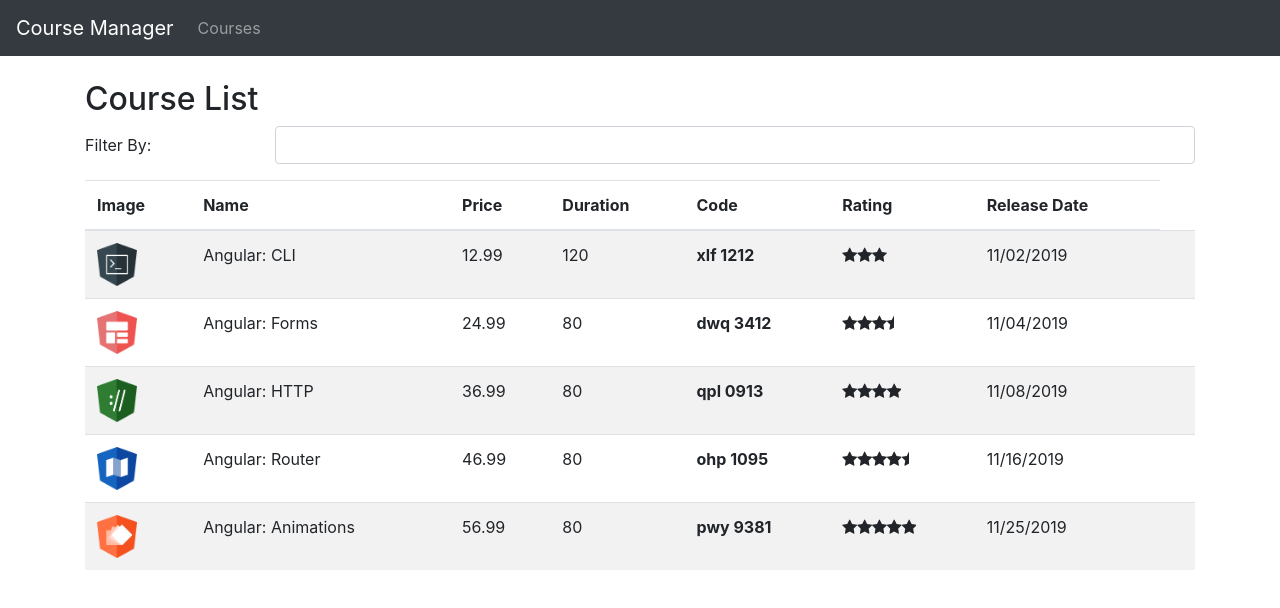
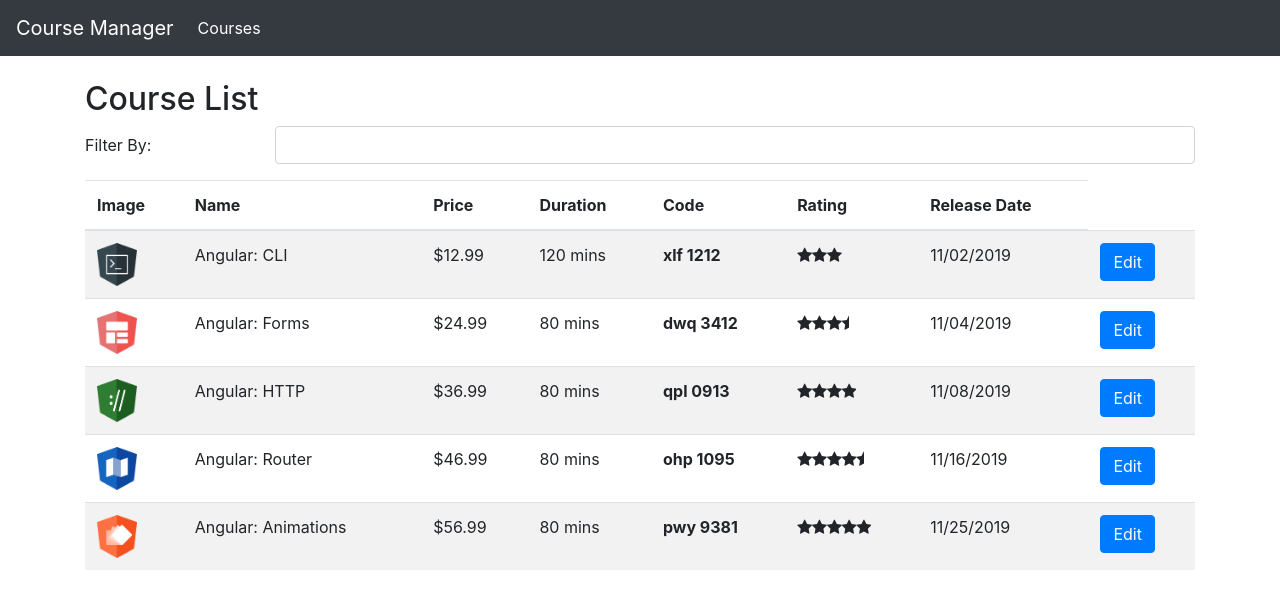
Before and after one commit to PauloFurtunatoAlexandre/Angular, an Angular app: page /courses in a window 1280 px wide. Shown: the top 608 px of the page. Built offline with nearby package versions, Linux system fonts and the light colour scheme.

Commit message:
added routes with path variable

```diff
--- /dev/null
+++ b/src/app/courses/course-info.component.html
@@ -0,0 +1 @@
+<h2>Course ID: {{ courseId }}</h2>
--- /dev/null
+++ b/src/app/courses/course-info.component.ts
@@ -0,0 +1,15 @@
+import { Component, OnInit } from '@angular/core';
+import { ActivatedRoute } from '@angular/router';
+
+@Component({
+  templateUrl: './course-info.component.html',
+})
+export class CourseInfoComponent implements OnInit {
+  courseId: string;
+
+  constructor(private activateRoute: ActivatedRoute) {}
+
+  ngOnInit(): void {
+    this.courseId = this.activateRoute.snapshot.paramMap.get('id');
+  }
+}
--- a/src/app/courses/course-list-component.html
+++ b/src/app/courses/course-list-component.html
@@ -26,14 +26,18 @@
         <img src="{{course.imageUrl}}" alt="{{course.name}}" width="40px" />
       </td>
       <td>{{course.name}}</td>
-      <td>{{course.price}}</td>
-      <td>{{course.duration}}</td>
+      <td>${{course.price}}</td>
+      <td>{{course.duration}} mins</td>
       <th>{{course.code | lowercase | replace: '-' : " "}}</th>
       <td>
         <app-star rating="{{course.rating}}"></app-star>
       </td>
       <td>{{course.releaseDate | date: 'MM/dd/yyyy'}}</td>
-      <td></td>
+      <td>
+        <a [routerLink]="['/courses/info/', course.id]" class="btn btn-primary"
+          >Edit</a
+        >
+      </td>
     </tr>
   </tbody>
 </table>
--- a/src/app/courses/navbar/navbar.component.html
+++ b/src/app/courses/navbar/navbar.component.html
@@ -1,5 +1,5 @@
 <nav class="navbar navbar-expand-lg navbar-dark bg-dark">
-  <a href="#" class="navbar-brand">Course Manager</a>
+  <a [routerLink]="['/courses']" class="navbar-brand">Course Manager</a>
 
   <button
     class="navbar-toggler"
@@ -16,7 +16,12 @@
   <div class="collapse navbar-collapse" id="navbarSupportedContent">
     <ul class="navbar-nav mr-auto">
       <li class="nav-item">
-        <a href="#" class="nav-link">Courses</a>
+        <a
+          [routerLink]="['/courses']"
+          routerLinkActive="active"
+          class="nav-link"
+          >Courses</a
+        >
       </li>
     </ul>
   </div>
```
Also changed, not shown: src/app/app.module.ts (+10 -4 lines).
